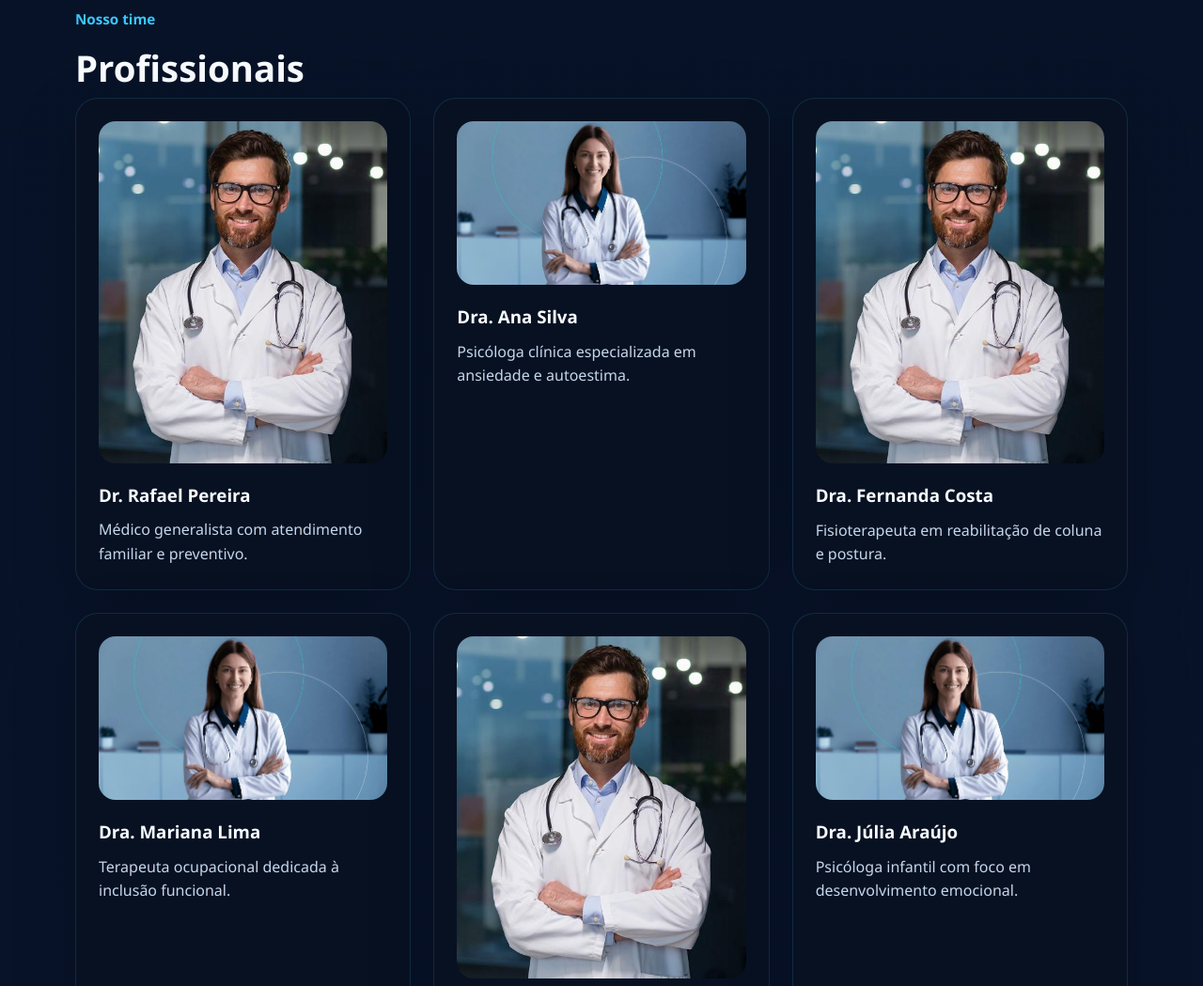
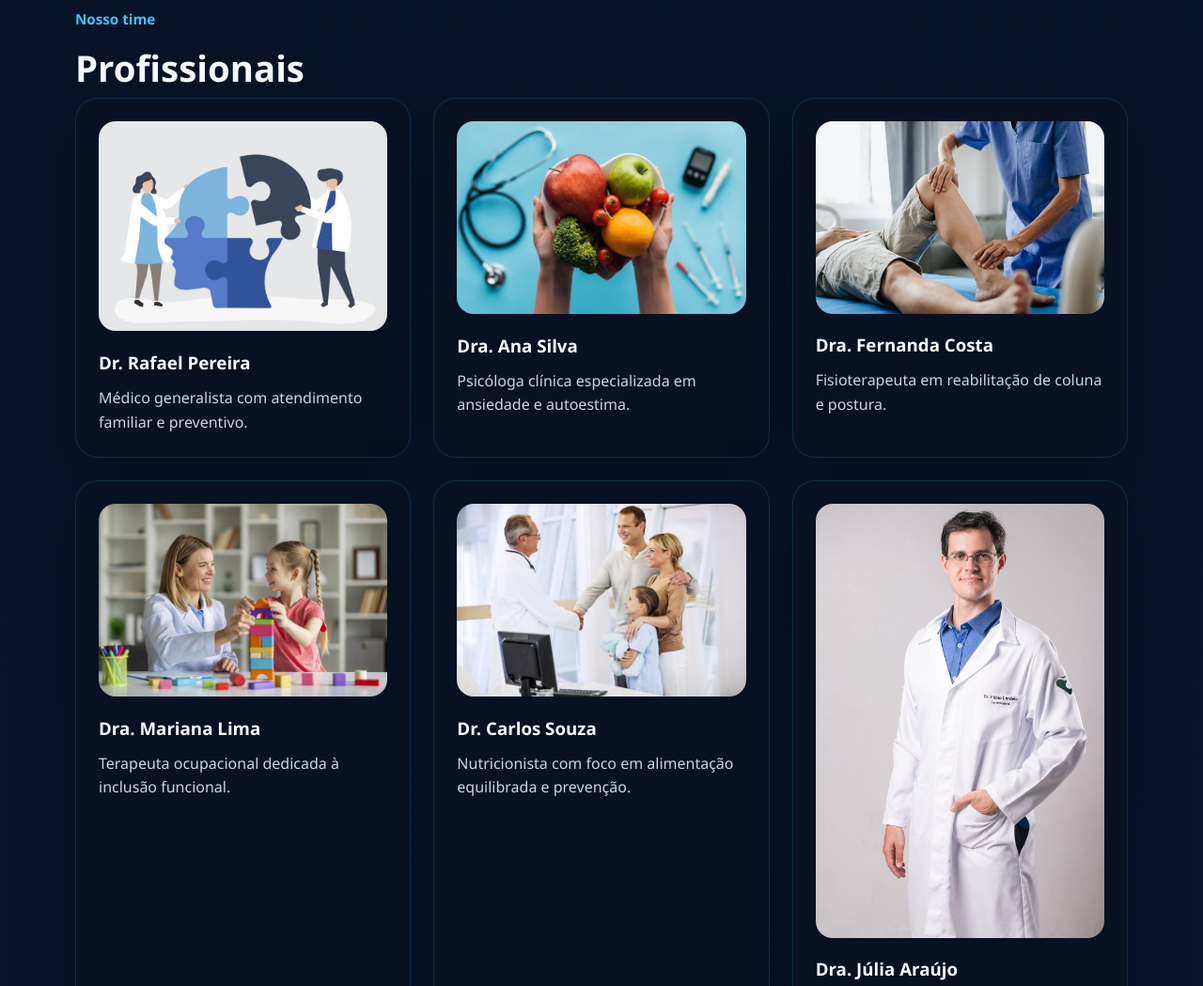
Before and after one commit to LuigiMeirelles/ClinicaMed-Ico, a plain HTML site: page index.html in a window 1280 px wide. Shown: the part 1500-2549 px from the top of the page at 94% size. Drawn offline with Linux system fonts and the light colour scheme.

Commit message:
Atualiza site com novas imagens e referências

```diff
--- a/index.html
+++ b/index.html
@@ -78,32 +78,32 @@
         </div>
         <div class="grade-cards">
           <article class="card">
-            <img src="imagens/profissional-medico.jpg" alt="Dr. Rafael Pereira">
+            <img src="imagens/WhatsApp Image 2026-04-15 at 23.51.41.jpeg" alt="Dr. Rafael Pereira">
             <h3>Dr. Rafael Pereira</h3>
             <p>Médico generalista com atendimento familiar e preventivo.</p>
           </article>
           <article class="card">
-            <img src="imagens/profissional-medica.jpg" alt="Dra. Ana Silva">
+            <img src="imagens/WhatsApp Image 2026-04-15 at 23.52.09.jpeg" alt="Dra. Ana Silva">
             <h3>Dra. Ana Silva</h3>
             <p>Psicóloga clínica especializada em ansiedade e autoestima.</p>
           </article>
           <article class="card">
-            <img src="imagens/profissional-medico.jpg" alt="Dra. Fernanda Costa">
+            <img src="imagens/WhatsApp Image 2026-04-15 at 23.53.18.jpeg" alt="Dra. Fernanda Costa">
             <h3>Dra. Fernanda Costa</h3>
             <p>Fisioterapeuta em reabilitação de coluna e postura.</p>
           </article>
           <article class="card">
-            <img src="imagens/profissional-medica.jpg" alt="Dra. Mariana Lima">
+            <img src="imagens/WhatsApp Image 2026-04-15 at 23.53.47.jpeg" alt="Dra. Mariana Lima">
             <h3>Dra. Mariana Lima</h3>
             <p>Terapeuta ocupacional dedicada à inclusão funcional.</p>
           </article>
           <article class="card">
-            <img src="imagens/profissional-medico.jpg" alt="Dr. Carlos Souza">
+            <img src="imagens/WhatsApp Image 2026-04-15 at 23.54.36.jpeg" alt="Dr. Carlos Souza">
             <h3>Dr. Carlos Souza</h3>
             <p>Nutricionista com foco em alimentação equilibrada e prevenção.</p>
           </article>
           <article class="card">
-            <img src="imagens/profissional-medica.jpg" alt="Dra. Júlia Araújo">
+            <img src="imagens/WhatsApp Image 2026-04-16 at 00.04.55.jpeg" alt="Dra. Júlia Araújo">
             <h3>Dra. Júlia Araújo</h3>
             <p>Psicóloga infantil com foco em desenvolvimento emocional.</p>
           </article>
@@ -119,12 +119,12 @@
         </div>
         <div class="grade-servicos">
           <article class="card-servico">
-            <img src="imagens/profissional-medico.jpg" alt="Consulta psicológica">
+            <img src="imagens/WhatsApp Image 2026-04-16 at 00.07.15.jpeg" alt="Consulta psicológica">
             <h3>Psicologia</h3>
             <p>Atendimento emocional para adultos, adolescentes e crianças, com psicoterapia individual focada em ansiedade, depressão, autoestima e desenvolvimento pessoal. Avaliação personalizada para fortalecer recursos emocionais e melhorar relacionamentos.</p>
           </article>
           <article class="card-servico">
-            <img src="imagens/profissional-medica.jpg" alt="Acompanhamento nutricional">
+            <img src="imagens/WhatsApp Image 2026-04-16 at 00.09.00.jpeg" alt="Acompanhamento nutricional">
             <h3>Nutrição</h3>
             <p>Planos alimentares personalizados para saúde, prevenção de doenças e controle de peso. Acompanhamento prático com reeducação alimentar, metas realistas e suporte em condições como diabetes, hipertensão e distúrbios alimentares.</p>
           </article>
@@ -139,7 +139,7 @@
             <p>Suporte para funções do dia a dia e autonomia por meio de atividades adaptativas e treino funcional. A intervenção é planejada para promover inclusão social, escolar e profissional em crianças, adultos e idosos.</p>
           </article>
           <article class="card-servico">
-            <img src="imagens/profissional-medico.jpg" alt="Aconselhamento familiar">
+            <img src="imagens/WhatsApp Image 2026-04-15 at 23.54.36.jpeg" alt="Aconselhamento familiar">
             <h3>Atendimento Familiar</h3>
             <p>Orientação para saúde emocional e relacionamentos saudáveis em família. Sessões com foco em comunicação, resolução de conflitos e criação de estratégias de apoio mútuo para um convívio mais equilibrado.</p>
           </article>
```
Also changed, not shown: imagens/WhatsApp Image 2026-04-16 at 00.04.55.jpeg (added), imagens/WhatsApp Image 2026-04-16 at 00.07.15.jpeg (added), imagens/WhatsApp Image 2026-04-16 at 00.09.00.jpeg (added).
